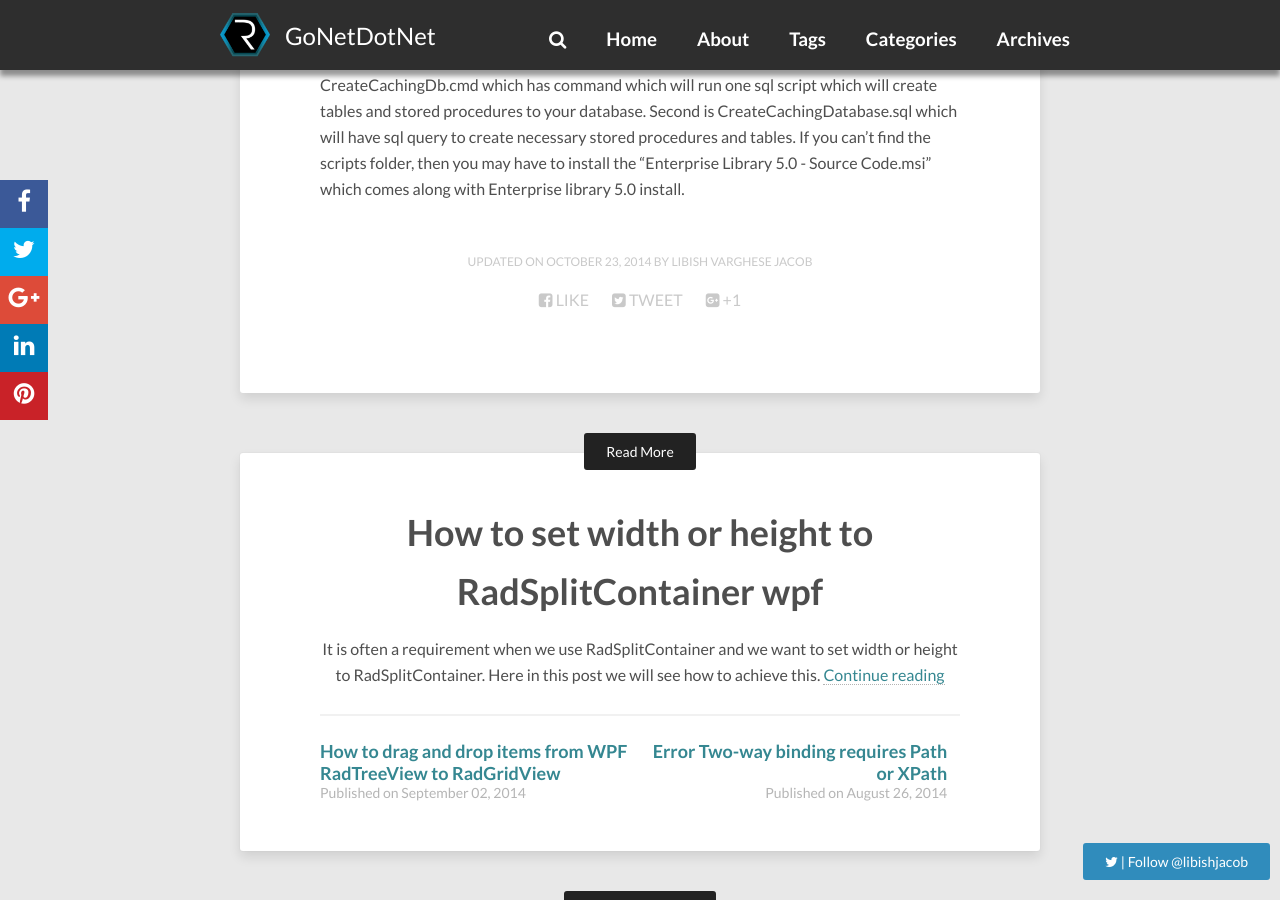
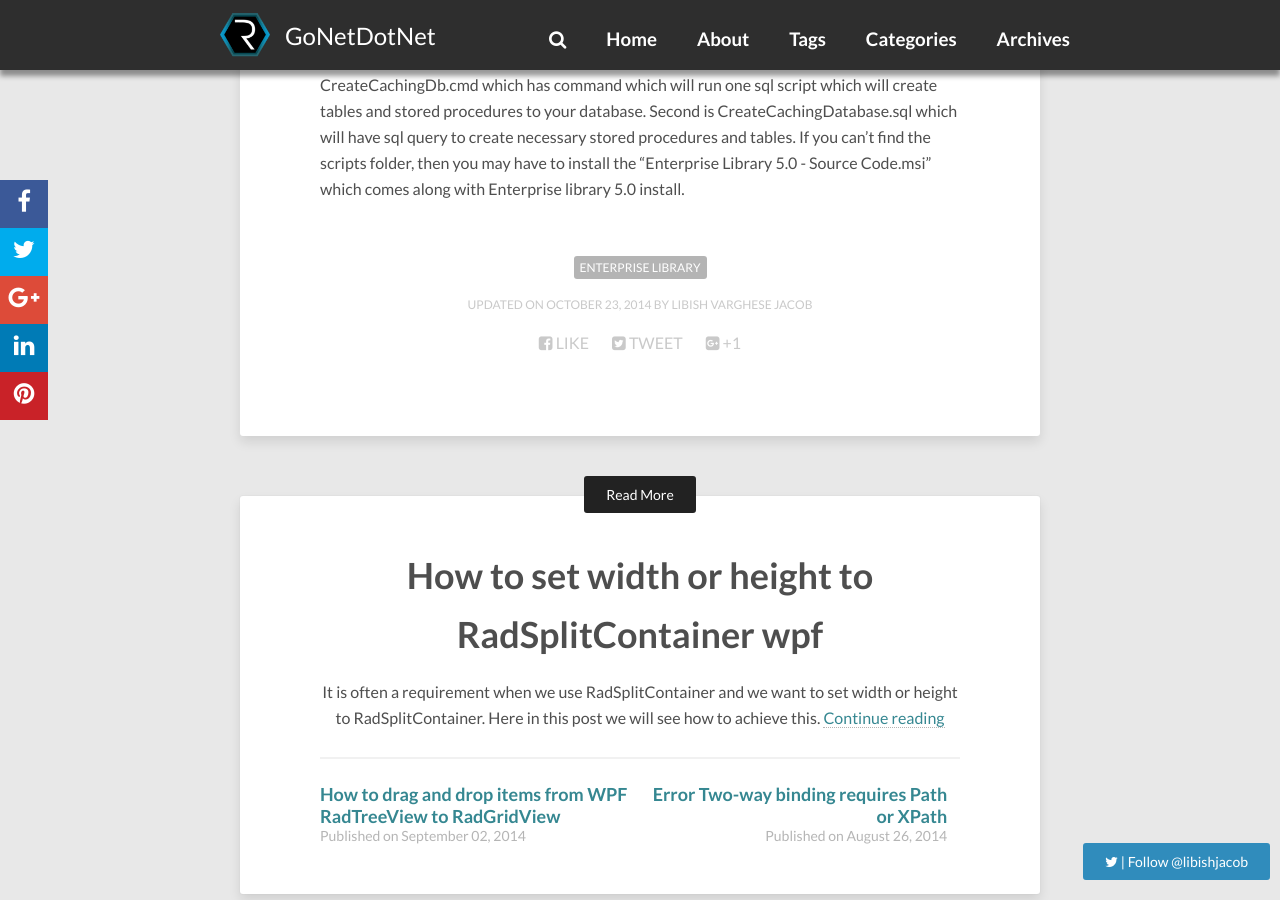
Before and after one commit to libish-jacob/Blog, a Jekyll site: the page built from _posts/2018-07-02--solved-enterprise-library-5-0-exception-activation-error-occurred-while-trying-to-get-instance-of-type-icachemanager.md, in a window 1280 px wide and 900 px high, scrolled down 1055 px. Built offline with Jekyll 4.4.1, drawn with Linux system fonts in a browser that asks for light colours; nearby versions of some CDN libraries; comment, search, counter and statistics services are not loaded.

Commit message:
Update 2018-07-02--solved-enterprise-library-5-0-exception-activation-error-occurred-while-trying-to-get-instance-of-type-icachemanager.md

```diff
--- a/_posts/2018-07-02--solved-enterprise-library-5-0-exception-activation-error-occurred-while-trying-to-get-instance-of-type-icachemanager.md
+++ b/_posts/2018-07-02--solved-enterprise-library-5-0-exception-activation-error-occurred-while-trying-to-get-instance-of-type-icachemanager.md
@@ -13,6 +13,8 @@ description: >-
 categories:
   - .Net
 date: '2014-10-23 11:29 +0530'
+tags:
+  - Enterprise Library
 ---
 ## Introduction
 I was working on a project which uses Enterprise Library to store cache data to database backing store and I encountered an exception as Activation error occurred while trying to get instance of type ICacheManager.
```
